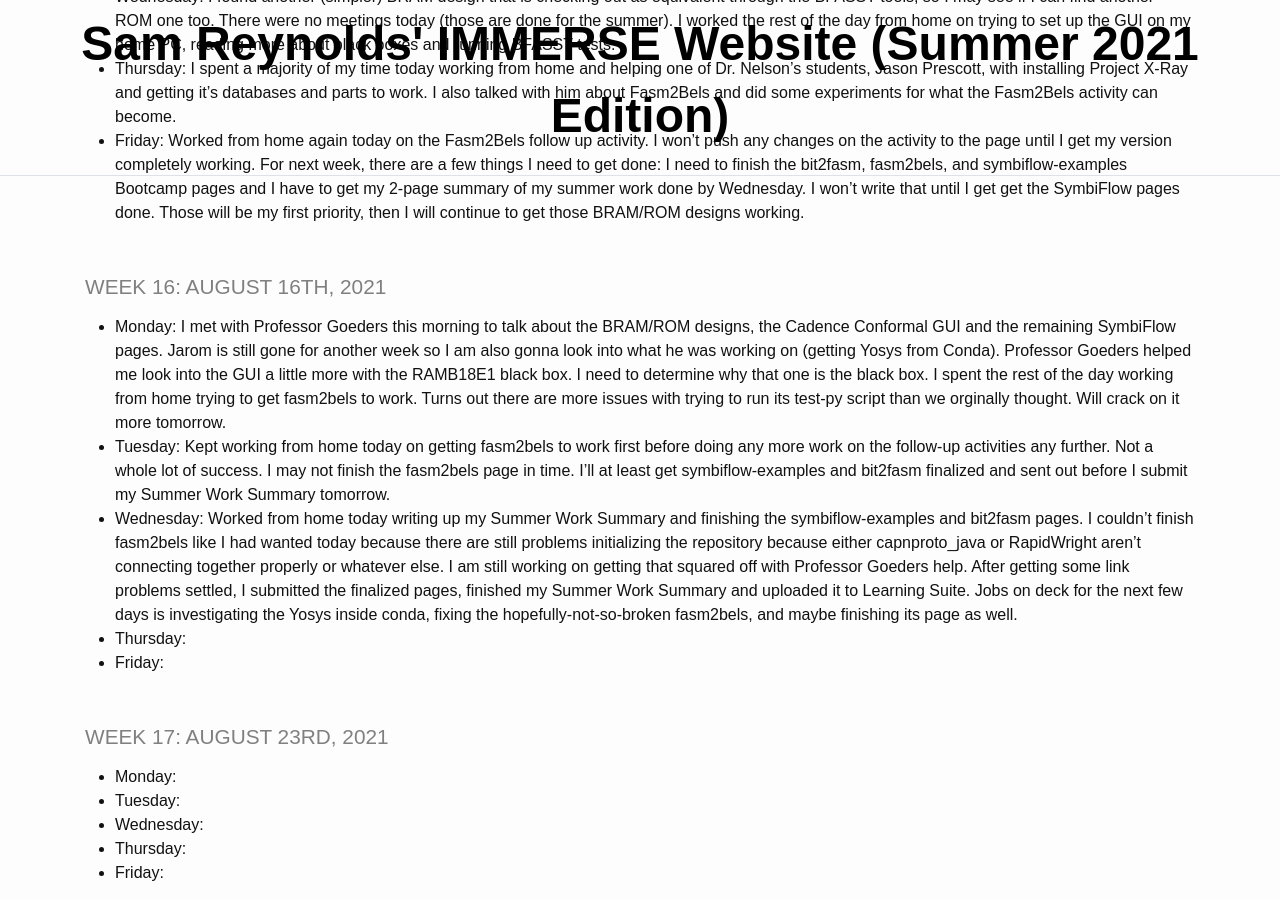
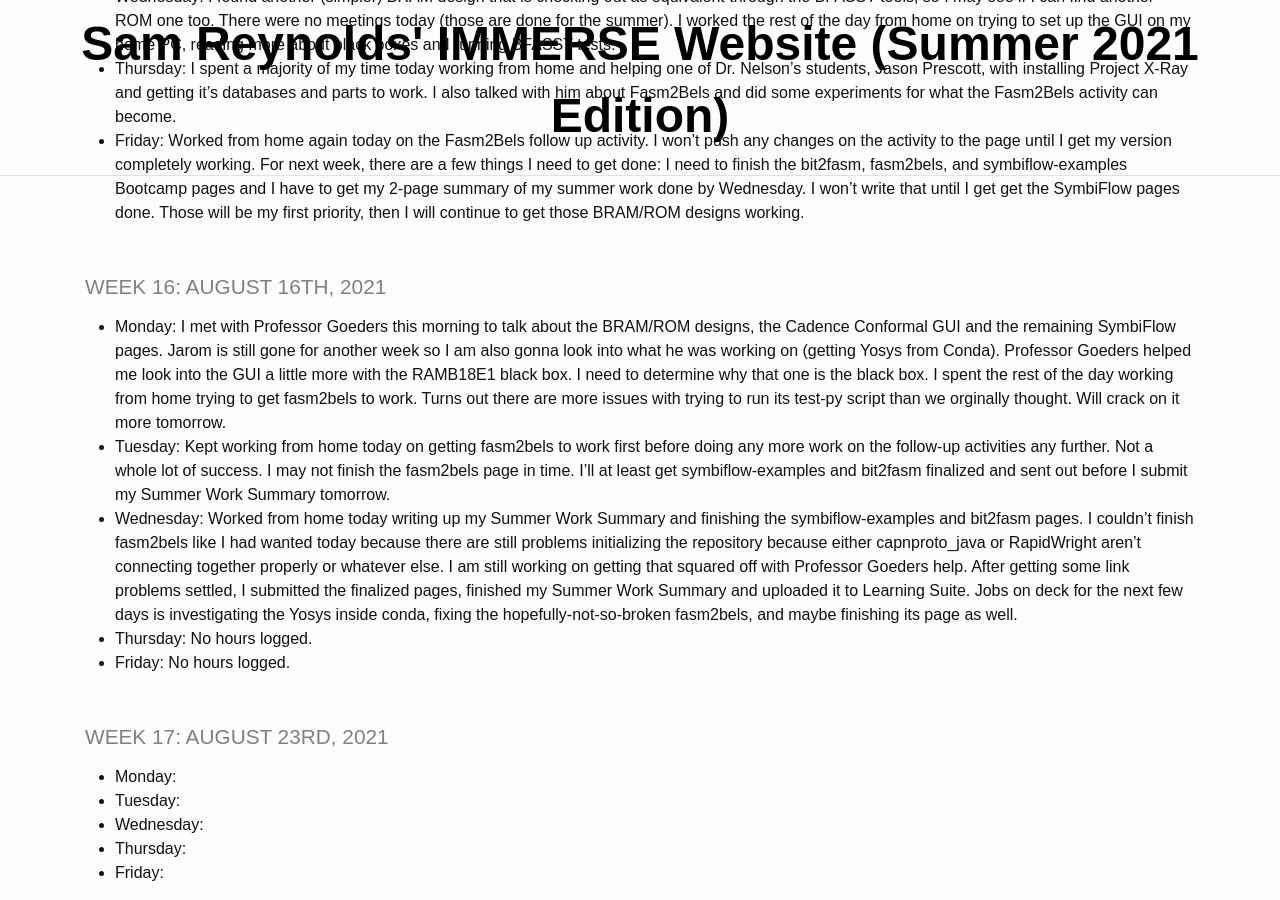
Before and after one commit to TheDHCreator/thedhcreator.github.io, a Jekyll site: the page built from _pages/log.md, in a window 1280 px wide and 900 px high, scrolled down 6294 px. Built offline with Jekyll 4.4.1, drawn with Linux system fonts in a browser that asks for light colours.

```diff
--- a/_pages/log.md
+++ b/_pages/log.md
@@ -144,8 +144,8 @@ title: IMMERSE Log
 * **Monday**: I met with Professor Goeders this morning to talk about the BRAM/ROM designs, the Cadence Conformal GUI and the remaining SymbiFlow pages. Jarom is still gone for another week so I am also gonna look into what he was working on (getting Yosys from Conda). Professor Goeders helped me look into the GUI a little more with the RAMB18E1 black box. I need to determine why that one is the black box. I spent the rest of the day working from home trying to get fasm2bels to work. Turns out there are more issues with trying to run its test-py script than we orginally thought. Will crack on it more tomorrow.
 * **Tuesday**: Kept working from home today on getting fasm2bels to work first before doing any more work on the follow-up activities any further. Not a whole lot of success. I may not finish the fasm2bels page in time. I'll at least get symbiflow-examples and bit2fasm finalized and sent out before I submit my Summer Work Summary tomorrow.
 * **Wednesday**: Worked from home today writing up my Summer Work Summary and finishing the symbiflow-examples and bit2fasm pages. I couldn't finish fasm2bels like I had wanted today because there are still problems initializing the repository because either capnproto_java or RapidWright aren't connecting together properly or whatever else. I am still working on getting that squared off with Professor Goeders help. After getting some link problems settled, I submitted the finalized pages, finished my Summer Work Summary and uploaded it to Learning Suite. Jobs on deck for the next few days is investigating the Yosys inside conda, fixing the hopefully-not-so-broken fasm2bels, and maybe finishing its page as well.
-* **Thursday**:
-* **Friday**:
+* **Thursday**: No hours logged.
+* **Friday**: No hours logged.
 
 ### Week 17: August 23rd, 2021
 
```
